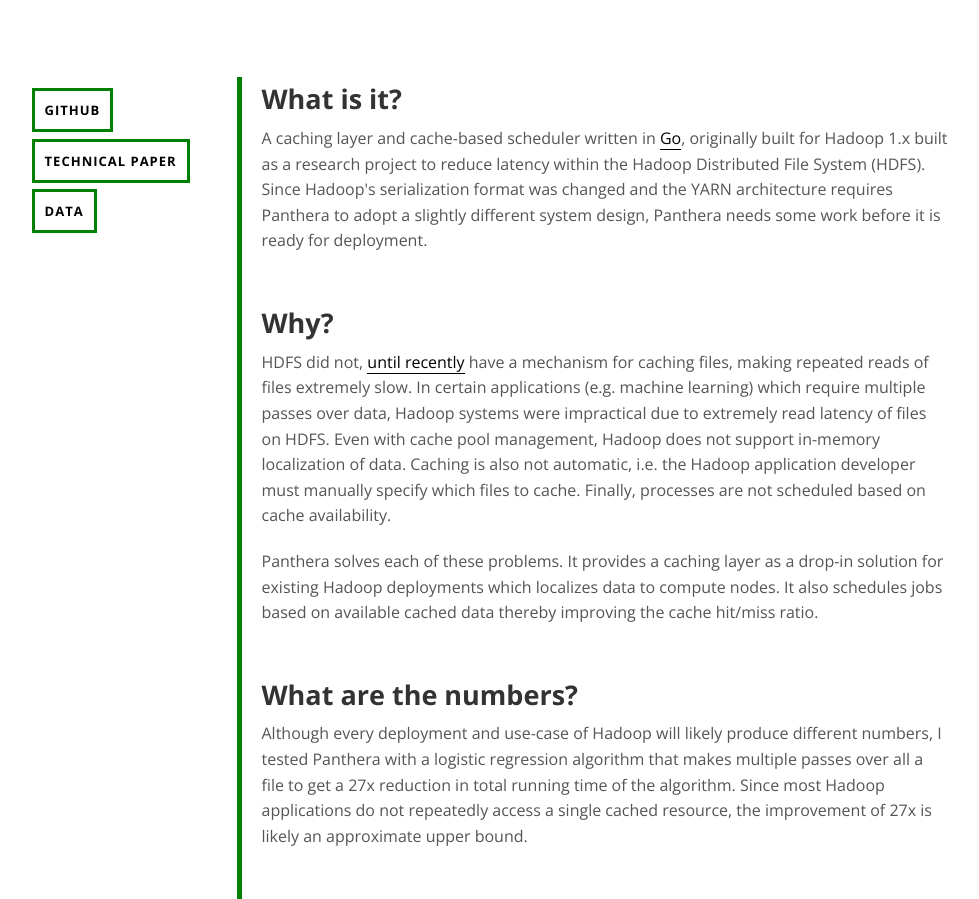
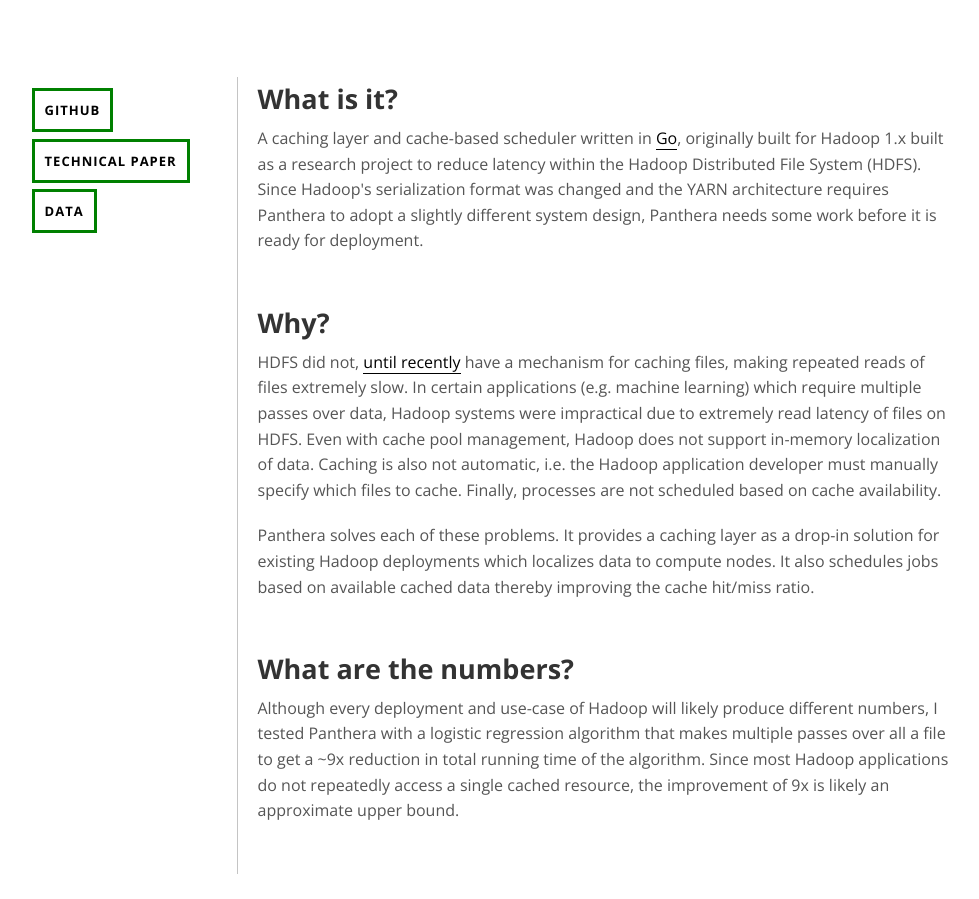
Before and after one commit to Poincare/Panthera, a plain HTML site: page index.html in a window 1280 px wide. Shown: the part 163-1062 px from the top of the page, without its empty margins (161-1140 px from the left). After the commit the page ends 1037 px from the top, so only its background shows below. Drawn offline with nearby package versions, Linux system fonts and the light colour scheme; a web font is replaced by a local one.

Commit message:
panthera commit info

```diff
--- a/index.css
+++ b/index.css
@@ -77,6 +77,6 @@ h1 {
 }
 
 .blocks {
-  border-left: 5px solid #008000;
+  border-left: 1px solid #c4c4c4;
   padding-left: 20px;
 }
--- a/index.html
+++ b/index.html
@@ -40,7 +40,7 @@
 
         <div class="block">
         <h3>What are the numbers?</h3>
-        <p>Although every deployment and use-case of Hadoop will likely produce different numbers, I tested Panthera with a logistic regression algorithm that makes multiple passes over all a file to get a 27x reduction in total running time of the algorithm. Since most Hadoop applications do not repeatedly access a single cached resource, the improvement of 27x is likely an approximate upper bound.
+        <p>Although every deployment and use-case of Hadoop will likely produce different numbers, I tested Panthera with a logistic regression algorithm that makes multiple passes over all a file to get a ~9x reduction in total running time of the algorithm. Since most Hadoop applications do not repeatedly access a single cached resource, the improvement of 9x is likely an approximate upper bound.
         </div>
       </div>
     </div>
```
